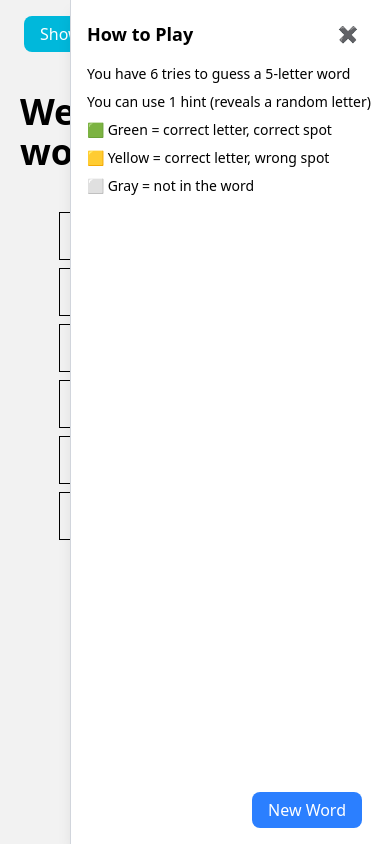
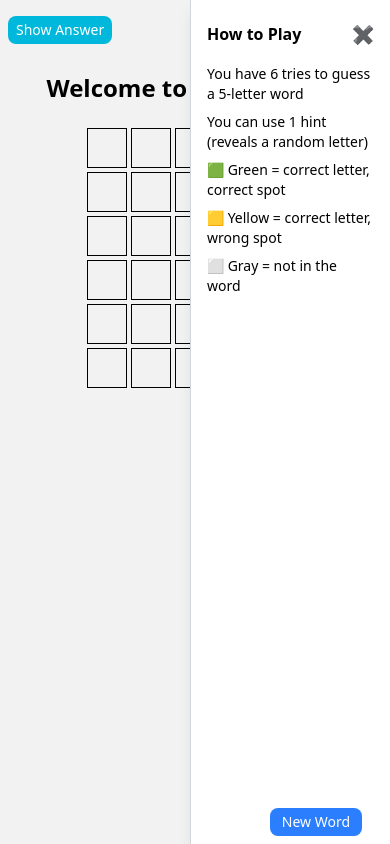
Before and after one commit to MysticAakash07/open-wordle, a React (Vite) app in the folder frontend/: page / in a window 390 px wide. Both pictures are taken after a click on the button 351 px from the left and 35 px from the top of the page. Built offline with nearby package versions, Linux system fonts and the light colour scheme; no server answers.

Commit message:
style: refine layout for better mobile and desktop experience

```diff
--- a/frontend/src/App.tsx
+++ b/frontend/src/App.tsx
@@ -19,7 +19,7 @@ function App() {
 	} = useWordle();
 
 	return (
-		<main className="flex flex-col items-center justify-center h-full w-full p-5">
+		<main className="flex flex-col items-center justify-start min-h-screen w-full px-3 py-4 sm:p-5 sm:py-6">
 			<Controls
 				word={word}
 				showAnswer={showAnswer}
@@ -29,7 +29,9 @@ function App() {
 				handleReplay={handleReplay}
 			/>
 
-			<h1 className="text-4xl py-10 font-semibold">Welcome to free-wordle</h1>
+			<h1 className="text-2xl sm:text-4xl py-6 sm:py-10 font-semibold text-center">
+				Welcome to open-wordle
+			</h1>
 
 			<GameBoard
 				guesses={guesses}
@@ -40,7 +42,7 @@ function App() {
 			/>
 
 			{win && (
-				<div className="won text-2xl p-2 m-3 bg-green-500 rounded-lg text-white">
+				<div className="won text-lg sm:text-2xl p-1 sm:p-3 m-3 sm:m-4 bg-green-500 rounded-lg text-white text-center">
 					Congrats, You Guessed it correctly!!
 				</div>
 			)}
--- a/frontend/src/components/Controls.tsx
+++ b/frontend/src/components/Controls.tsx
@@ -26,24 +26,25 @@ export default function Controls({
 		<>
 			<div className="m-2 p-2 flex items-center justify-center">
 				{/* Answer */}
-				<div className="absolute top-4 left-4 flex items-center gap-2 ml-2">
+				<div className="absolute top-4 left-2 sm:left-4 flex items-center gap-2">
 					<button
 						onClick={(e) => {
 							e.currentTarget.blur();
 							setShowAnswer(!showAnswer);
 						}}
-						className="px-4 py-1.5 bg-cyan-500 text-white rounded-lg text-md"
+						className="px-2 py-1 sm:py-1.5 sm:px-4 bg-cyan-500 text-white rounded-lg text-sm sm:text-md"
 					>
 						{showAnswer ? "Hide Answer" : "Show Answer"}
 					</button>
 					{showAnswer && (
-						<span className="ml-2 font-mono text-lg text-red-500  tracking-widest">
+						<span className="ml-2 font-mono text-md sm:text-lg text-red-500  tracking-widest">
 							{word}
 						</span>
 					)}
 				</div>
 
-				<div className="absolute top-4 right-5 flex items-center gap-4">
+				<div className="absolute top-4 right-2 sm:right-5 flex items-center">
+					<div className="flex items-center justify-center gap-2 sm:gap-4">
 						{/* Hint */}
 						<div>
 							<button
@@ -55,7 +56,7 @@ export default function Controls({
 										setHintLetter(word[randomIndex]);
 									}
 								}}
-							className={`px-4 py-1.5 rounded-lg text-md ${
+								className={`px-2 py-1 sm:px-4 sm:py-1.5 rounded-lg text-sm sm:text-md ${
 									hintLetter
 										? "bg-gray-400 cursor-not-allowed"
 										: "bg-purple-500 text-white"
@@ -65,7 +66,7 @@ export default function Controls({
 								Hint
 							</button>
 							{hintLetter && (
-							<span className="ml-2 font-mono text-lg text-blue-500">
+								<span className="ml-2 font-mono  text-sm sm:text-lg text-blue-500">
 									{hintLetter}
 								</span>
 							)}
@@ -75,25 +76,28 @@ export default function Controls({
 						<div>
 							<button
 								onClick={() => setShowRules(true)}
-							className="p-2 text-gray-700 hover:text-black"
+								className="p-1 sm:p-2 text-gray-700 hover:text-black"
 							>
-							<FiHelpCircle size={22} />
+								<FiHelpCircle size={20} className="sm:size-6" />
 							</button>
+						</div>
 					</div>
 
 					{/* Rules Panel */}
 					{showRules && (
-						<div className="fixed top-0 right-0 h-full w-80 bg-white shadow-lg p-4 border-l border-gray-300 pt-5">
+						<div className="fixed top-0 right-0 h-full w-50 sm:w-80 bg-white shadow-lg p-4 border-l border-gray-300 pt-5">
 							<div className="flex justify-between items-center mb-4">
-								<h2 className="text-lg font-semibold">How to Play</h2>
+								<h2 className=" text-md sm:text-lg font-semibold">
+									How to Play
+								</h2>
 								<button
 									onClick={() => setShowRules(false)}
-									className="text-gray-600 hover:text-black mr-4"
+									className="text-gray-600 hover:text-black sm:mr-4 text-lg"
 								>
 									✖
 								</button>
 							</div>
-							<ul className="text-sm space-y-2">
+							<ul className="text-sm sm:text-md space-y-2">
 								<li>You have 6 tries to guess a {WORD_LENGTH}-letter word</li>
 								<li>You can use 1 hint (reveals a random letter)</li>
 								<li>🟩 Green = correct letter, correct spot</li>
@@ -106,7 +110,7 @@ export default function Controls({
 			</div>
 
 			{/* Replay */}
-			<div className="replay-button absolute bottom-0 right-0 m-4 mr-7 px-4 py-1.5 bg-blue-500 rounded-lg text-white">
+			<div className="replay-button absolute bottom-0 right-0 m-2 sm:m-4 mr-7 px-3 py-1 sm:px-4 sm:py-1.5 bg-blue-500 rounded-lg text-white text-sm sm:text-md">
 				<button
 					onClick={(e) => {
 						e.currentTarget.blur();
--- a/frontend/src/components/GameBoard.tsx
+++ b/frontend/src/components/GameBoard.tsx
@@ -16,7 +16,7 @@ export default function GameBoard({
 	animatedRows,
 }: Props) {
 	return (
-		<div className="flex flex-col gap-2">
+		<div className="flex flex-col gap-1 sm:gap-2 items-center">
 			{guesses.map((guess, i) => (
 				<Line
 					key={i}
--- a/frontend/src/components/Line.tsx
+++ b/frontend/src/components/Line.tsx
@@ -10,7 +10,7 @@ const Line = ({ guess = " ", colors, animate = false }: LineProps) => {
 	const letters = guess.padEnd(5).split("");
 
 	return (
-		<div className="flex gap-2">
+		<div className="flex gap-1 sm:gap-2">
 			{letters.map((ch, i) => (
 				<motion.div
 					key={i}
@@ -24,7 +24,7 @@ const Line = ({ guess = " ", colors, animate = false }: LineProps) => {
 						delay: i * 0.2, // stagger
 						duration: 0.5,
 					}}
-					className={`w-12 h-12 flex items-center justify-center border text-xl font-bold
+					className={`w-10 h-10 sm:w-12 sm:h-12 md:w-14 md:h-14 flex items-center justify-center border text-lg sm:text-xl md:text-2xl font-bold
             ${colors[i] === "green" ? "bg-green-500 text-white" : ""}
             ${colors[i] === "yellow" ? "bg-yellow-500 text-white" : ""}
             ${colors[i] === "gray" ? "bg-gray-400 text-white" : ""}`}
```
Lines whose indentation alone changed are shown as unchanged.
